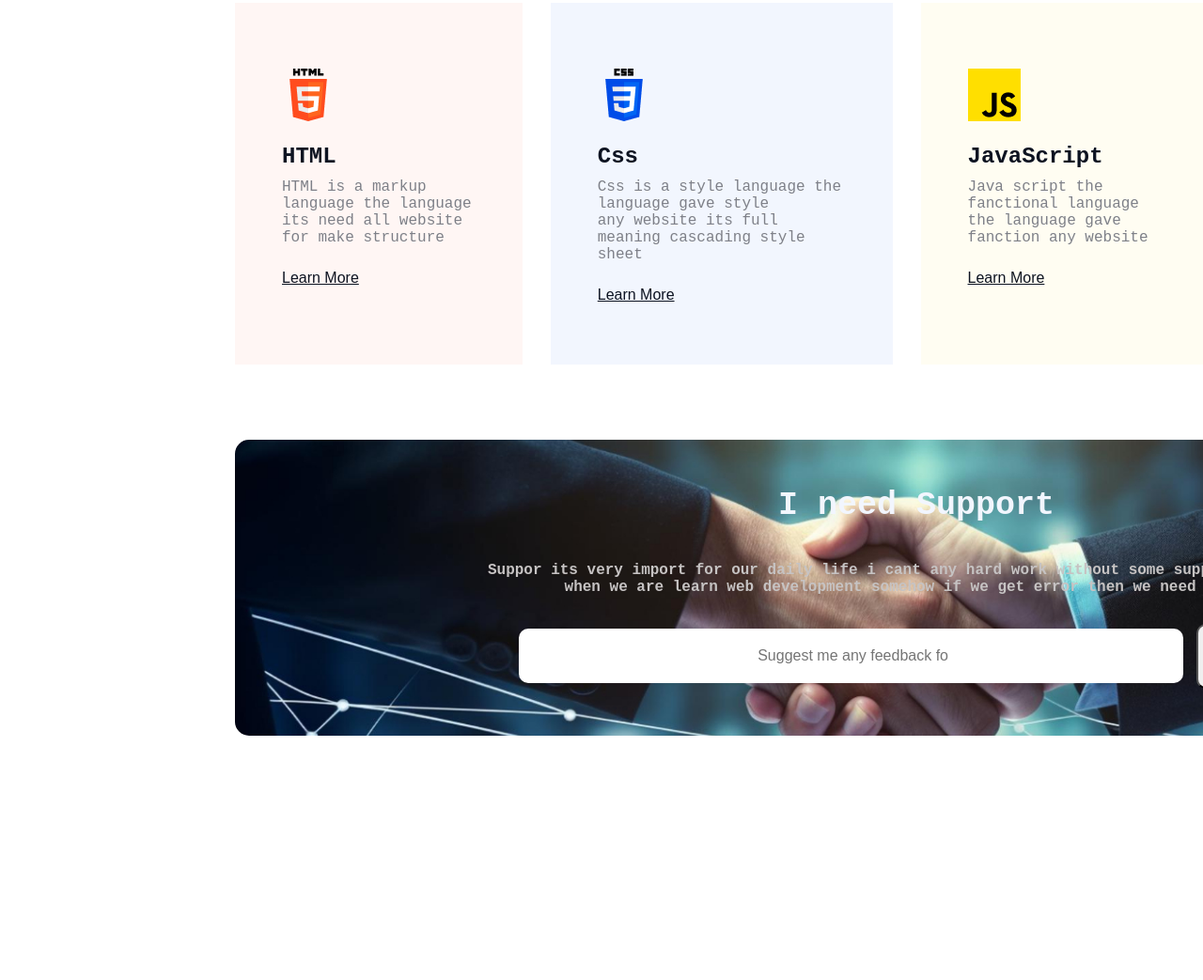
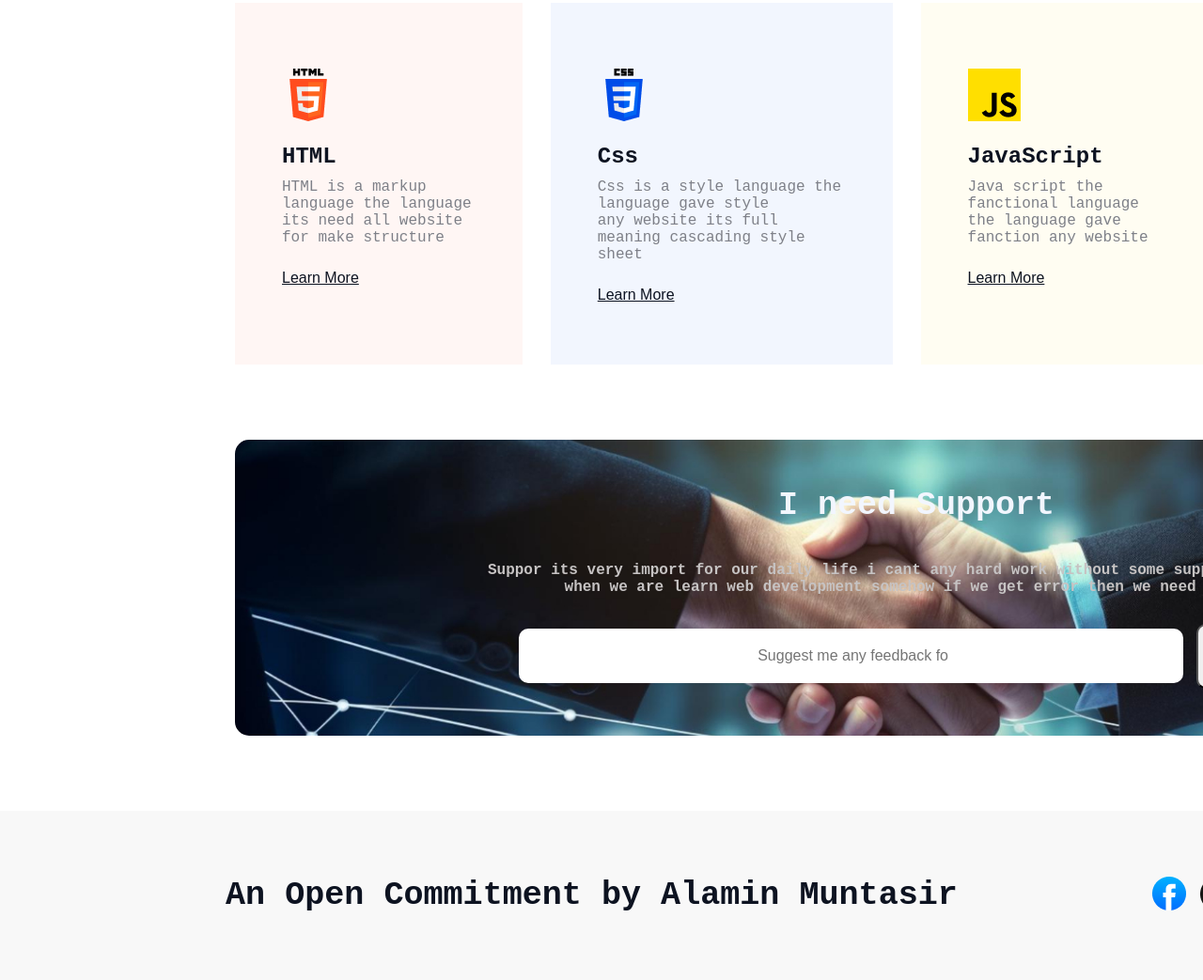
Before and after one commit to alaminpython123/assingment-1, a plain HTML site: page index.html in a window 1280 px wide. Shown: the part 3213-4256 px from the top of the page at 94% size. Before the commit the page ends 4076 px from the top, so only its background shows below. Drawn offline with Linux system fonts and the light colour scheme.

Commit message:
added footer code

```diff
--- a/index.html
+++ b/index.html
@@ -189,7 +189,20 @@
            <!-- support-section-end -->
     </Main>
     <footer>
-
+        <section class="last-color">
+            <div class="footer-alamin">
+                <div class="foter-ttile">
+                    <h3> An Open Commitment by Alamin Muntasir</h3>
+                </div>
+                <div class="foter-icon">
+                    <ul class="icon-footer">
+                        <li><a href=""><img src="./images/facebook.png" alt=""></a></li>
+                        <li><a href=""><img src="./images/github.png" alt=""></a></li>
+                        <li><a href=""><img src="./images/linkedin-icon 1.png" alt=""></a></li>
+                    </ul>
+                </div>
+            </div>
+        </section>
     </footer>
 </body>
 </html>
--- a/style.css
+++ b/style.css
@@ -373,7 +373,7 @@
 /* support-section-start */
 .handsup{
     width: 1450px;
-    background-color: red;
+    /* background-color: red; */
     display: flex;
     justify-content: center;
     align-items: center;
@@ -383,9 +383,6 @@
     background-position: center;
     background-size: cover;
     border-radius: 15px;
-
-}
-.handsup-containt{
 
 }
 .handsup-containt .handsup-tittle h2{
@@ -430,3 +427,34 @@
 }
 
 /* support-section-end */
+/* footer-section-start */
+.last-color{
+    background-color: #F8F8F8;
+    /* display: flex;
+    justify-content: center;
+    align-items: center; */
+    /* width: 1450px; */
+    padding: 70px 0;
+}
+.footer-alamin{
+    display: flex;
+    justify-content: space-between;
+    align-items: center;
+    width: 1140px;
+    margin-left: 240px;
+}
+.footer-alamin .foter-ttile{
+    font-size: 30px;
+    color: #0D1321;
+    font-family: "Azeret Mono", monospace;
+
+}
+.foter-icon .icon-footer{
+    display: flex;
+}
+.foter-icon .icon-footer li{
+    margin-right: 15px;
+    list-style: none;
+
+}
+/* footer-section-end */
```
